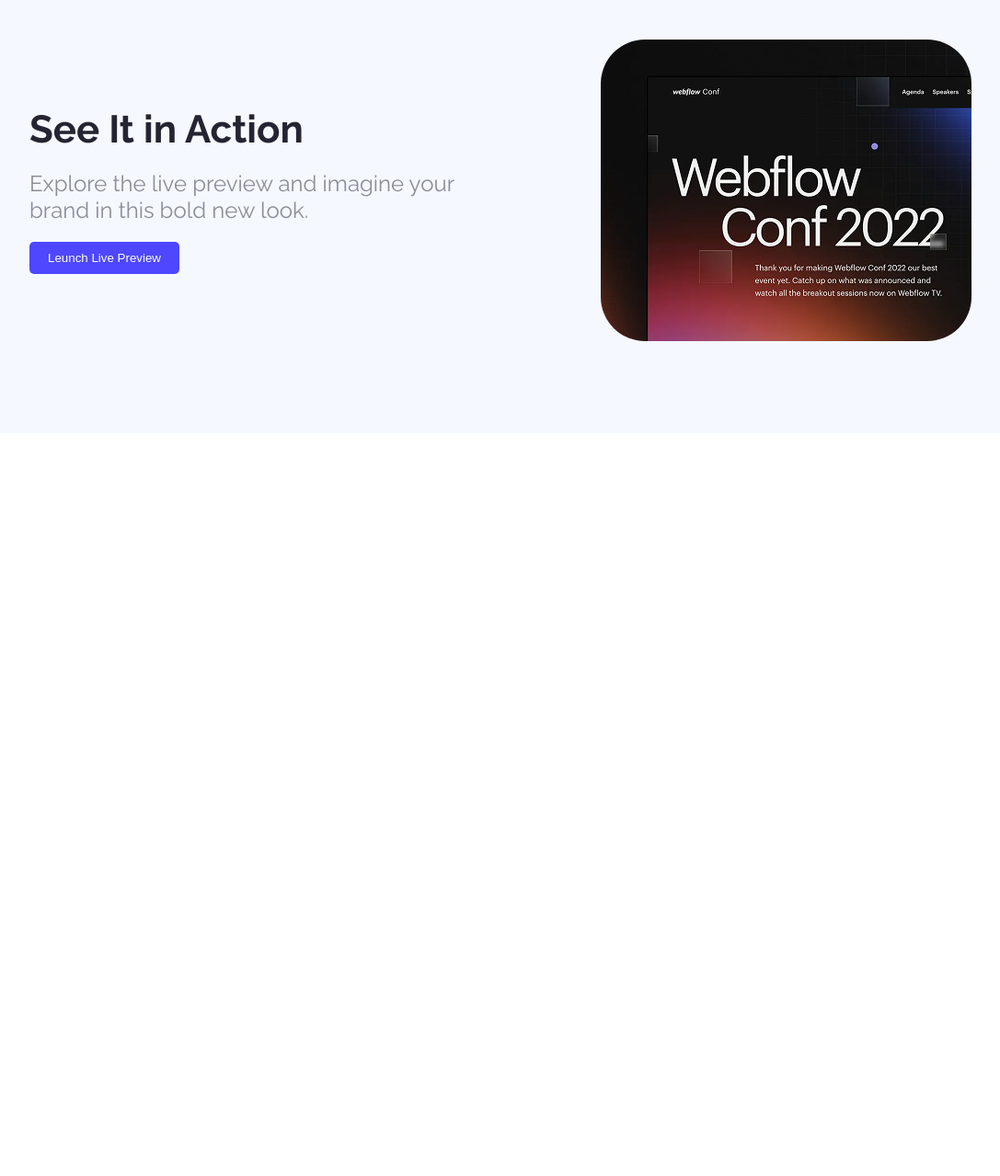
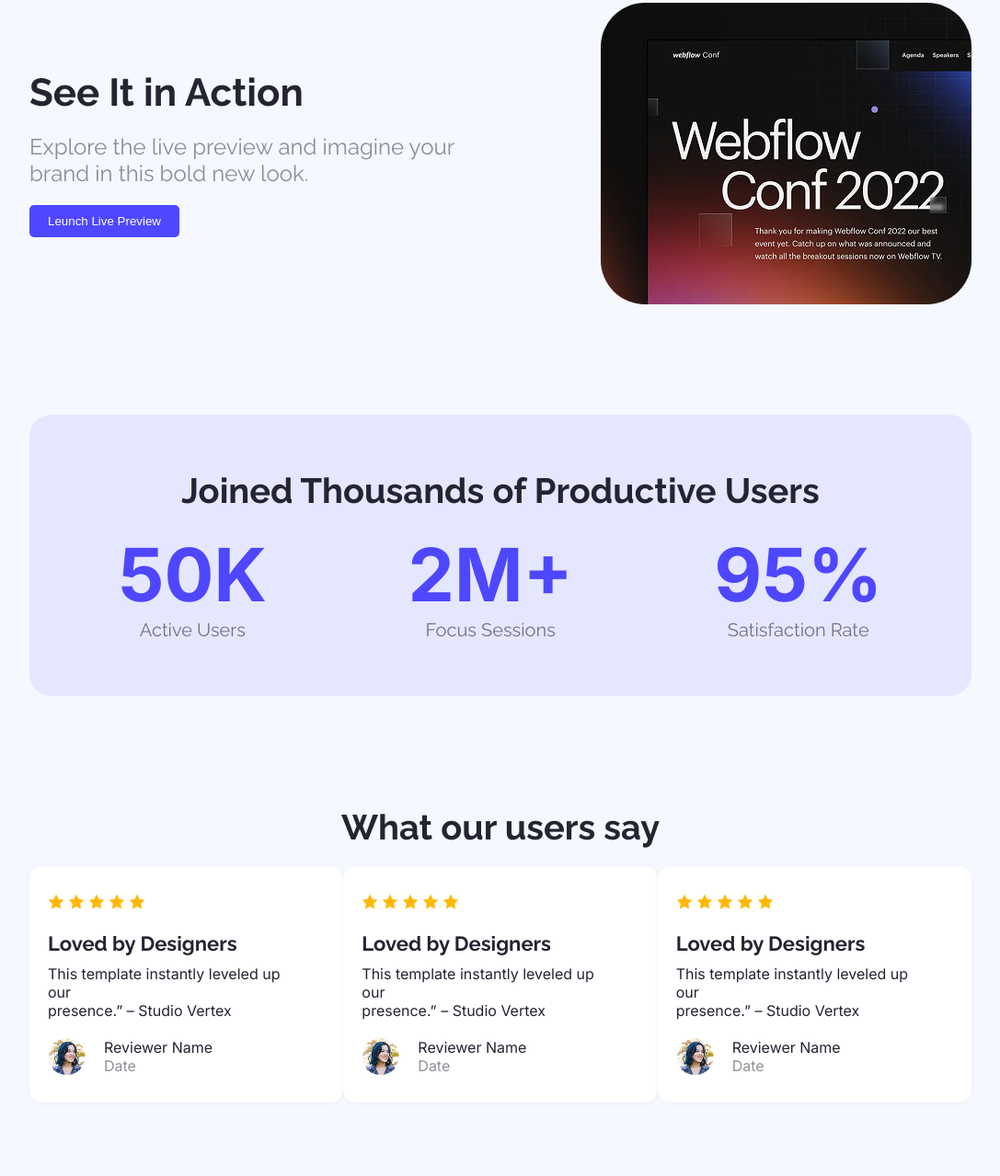
Before and after one commit to FahimUdv/Prog-hero-assignment-01, a plain HTML site: page index.html in a window 1280 px wide. Shown: the part 743-2022 px from the top of the page at 92% size, without its empty margins (96-1183 px from the left). Before the commit the page ends 1214 px from the top, so only its background shows below. Drawn offline with Linux system fonts and the light colour scheme.

Commit message:
Review section is updated

```diff
--- a/index.html
+++ b/index.html
@@ -23,8 +23,8 @@
             <button class="primary-btn">Stay Focused</button>
         </section>
     </header>
-    <main>
-        <section style="background-color: #f5f8ff; width: 100%; padding: 100px 0px;">
+    <main style="background-color: #f5f8ff;">
+        <section class="section-basics">
             <div class="action-section">
                 <div>
                     <h2 class="action-title">See It in Action</h2>
@@ -34,7 +34,78 @@
                 <img class="action-img" src="./Assets/wc-mini.png" alt="">
             </div>
         </section>
-
+        <section class="section-basics">
+            <div style="text-align: center; background-color: #e5e7ff; width: 80%; border-radius: 24px; margin: auto; padding: 60px 0px 40px;">
+                <h2 class="secondary-title">Joined Thousands of Productive Users</h2>
+                <div style="display: flex; justify-content: space-around; padding: 20px;">
+                    <div>
+                        <h1 class="numbers">50K</h1>
+                        <p class="small-text">Active Users</p>
+                    </div>
+                    <div>
+                        <h1 class="numbers">2M+</h1>
+                        <p class="small-text">Focus Sessions</p>
+                    </div>
+                    <div>
+                        <h1 class="numbers">95%</h1>
+                        <p class="small-text">Satisfaction Rate</p>
+                    </div>
+                </div>
+            </div>
+        </section>
+        <section class="section-basics">
+            <h2 class="secondary-title">What our users say</h2>
+            <div style="width: 80%; display: flex; justify-content: space-between; margin: auto; padding: 20px;">
+                <div class="review-card">
+                    <img class="star-icon" src="./Assets/icon-star.png" alt="">
+                    <img class="star-icon" src="./Assets/icon-star.png" alt="">
+                    <img class="star-icon" src="./Assets/icon-star.png" alt="">
+                    <img class="star-icon" src="./Assets/icon-star.png" alt="">
+                    <img class="star-icon" src="./Assets/icon-star.png" alt="">
+                    <h2 class="review-title">Loved by Designers</h2>
+                    <p class="review-text">This template instantly leveled up our<br> presence.” – Studio Vertex</p>
+                    <div style="display: flex; align-items: center; padding: 20px 0px 10px 0px;">
+                        <img class="avatar" src="./Assets/avatar.png" alt="">
+                        <div style="padding-left: 20px;">
+                            <p class="review-text">Reviewer Name</p>
+                            <p class="review-date">Date</p>
+                        </div>
+                    </div>
+                </div>
+                <div class="review-card">
+                    <img class="star-icon" src="./Assets/icon-star.png" alt="">
+                    <img class="star-icon" src="./Assets/icon-star.png" alt="">
+                    <img class="star-icon" src="./Assets/icon-star.png" alt="">
+                    <img class="star-icon" src="./Assets/icon-star.png" alt="">
+                    <img class="star-icon" src="./Assets/icon-star.png" alt="">
+                    <h2 class="review-title">Loved by Designers</h2>
+                    <p class="review-text">This template instantly leveled up our<br> presence.” – Studio Vertex</p>
+                    <div style="display: flex; align-items: center; padding: 20px 0px 10px 0px;">
+                        <img class="avatar" src="./Assets/avatar.png" alt="">
+                        <div style="padding-left: 20px;">
+                            <p class="review-text">Reviewer Name</p>
+                            <p class="review-date">Date</p>
+                        </div>
+                    </div>
+                </div>
+                <div class="review-card">
+                    <img class="star-icon" src="./Assets/icon-star.png" alt="">
+                    <img class="star-icon" src="./Assets/icon-star.png" alt="">
+                    <img class="star-icon" src="./Assets/icon-star.png" alt="">
+                    <img class="star-icon" src="./Assets/icon-star.png" alt="">
+                    <img class="star-icon" src="./Assets/icon-star.png" alt="">
+                    <h2 class="review-title">Loved by Designers</h2>
+                    <p class="review-text">This template instantly leveled up our<br> presence.” – Studio Vertex</p>
+                    <div style="display: flex; align-items: center; padding: 20px 0px 10px 0px;">
+                        <img class="avatar" src="./Assets/avatar.png" alt="">
+                        <div style="padding-left: 20px;">
+                            <p class="review-text">Reviewer Name</p>
+                            <p class="review-date">Date</p>
+                        </div>
+                    </div>
+                </div>
+            </div>
+        </section>
     </main>
     <footer>
 
--- a/styles/style.css
+++ b/styles/style.css
@@ -55,6 +55,12 @@ header{
     padding: 30px 0px;
 }
 
+.section-basics {
+    background-color: #f5f8ff;
+    width: 100%;
+    padding: 60px 0px;
+}
+
 .action-section {
     width: 80%;
     display: flex;
@@ -84,3 +90,58 @@ header{
     max-height: 328px;
     border-radius: 48px;
 }
+
+.secondary-title {
+    font-size: 38px;
+    font-weight: 700;
+    font-family: Raleway;
+    color: #252432;
+    text-align: center;
+}
+
+.numbers {
+    font-family: "Inter";
+    font-size: 80px;
+    color: #4E47FF;
+}
+
+.small-text {
+    font-family: Raleway;
+    font-size: 20px;
+    color: black;
+    opacity: 50%;
+}
+
+.review-card {
+    background-color: white;
+    padding: 30px 60px 20px 20px;
+    border-radius: 14px;
+    box-shadow: 0px 1px 5px rgba(156, 156, 156, 0.1) ;
+}
+
+.review-title {
+    font-size: 22px;
+    font-weight: 700;
+    font-family: Raleway;
+    color: #252432;
+    padding: 20px 0px 10px 0px;
+}
+
+.review-text {
+    font-size: 16px;
+    font-weight: 400;
+    font-family: "Inter";
+    color: #252432;
+}
+
+.avatar {
+    border-radius: 50%;
+}
+
+.review-date {
+    font-size: 16px;
+    font-weight: 400;
+    font-family: "Inter";
+    color: #252432;
+    opacity: 50%;
+}
```
